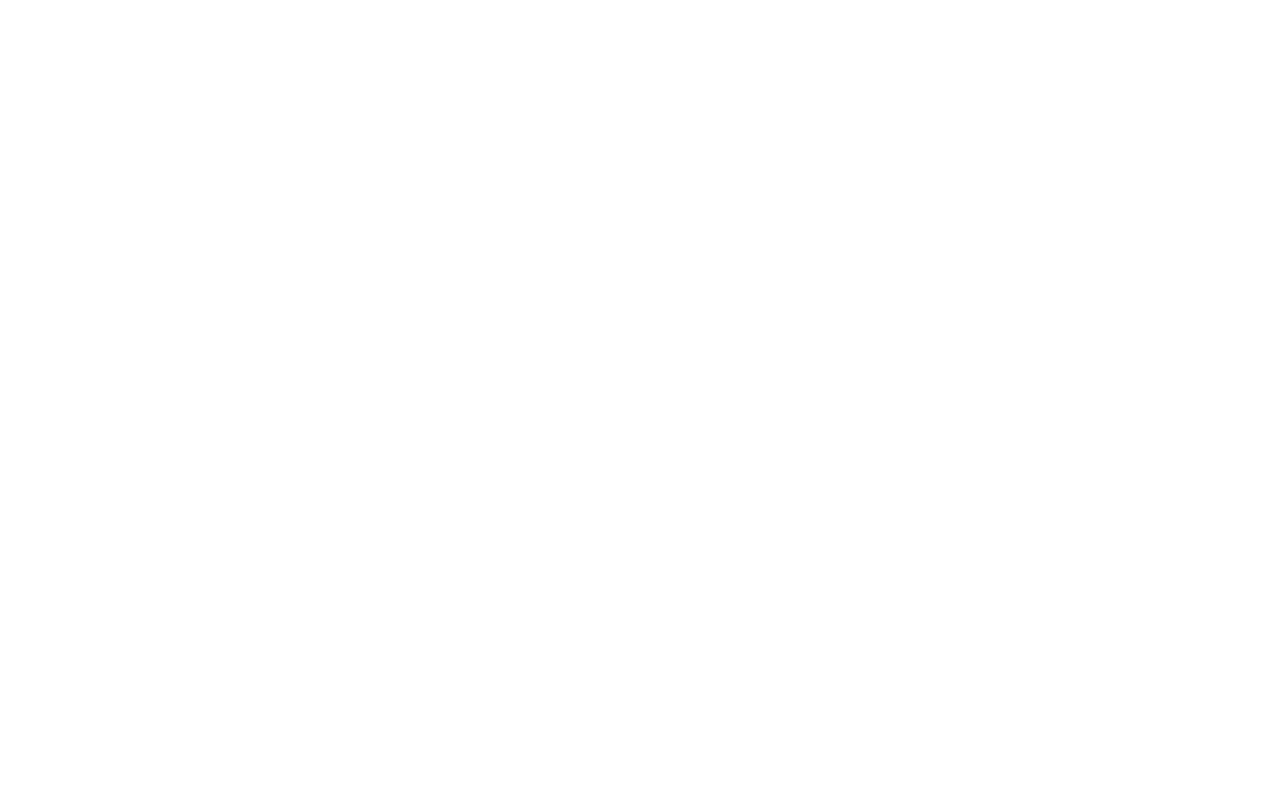
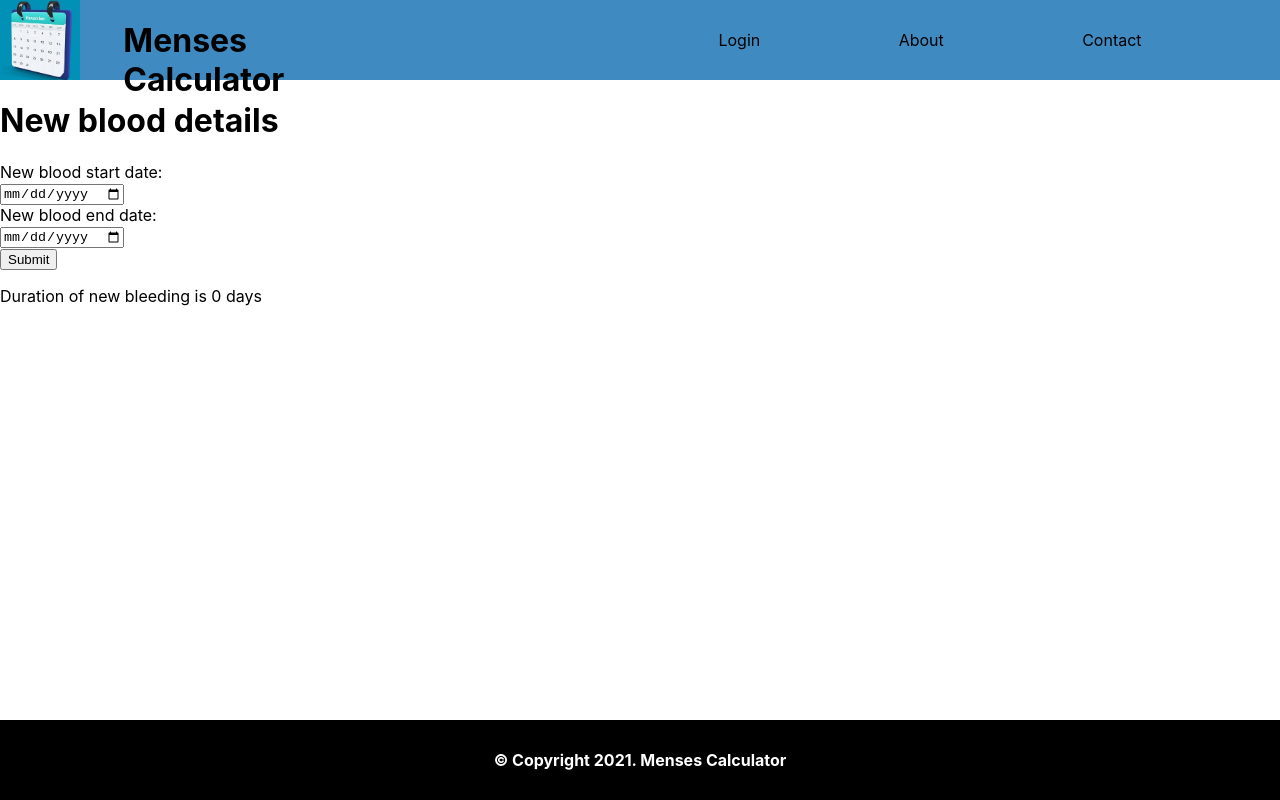
Before and after one commit to sadatakhtar/menses-cal, a React (Create React App) app: page /newbleed in a window 1280 px wide. Built offline with nearby package versions, Linux system fonts and the light colour scheme.

Commit message:
created newBleed page and added some user inputs

```diff
--- a/src/App.js
+++ b/src/App.js
@@ -4,6 +4,7 @@
 import Signup from './pages/signup/Signup';
 import FirstPage from './pages/firstPage/FirstPage';
 import UserInputPage from './pages/userInputPage/UserInputPage';
+import NewBleed from './pages/newBleedPage/NewBleed';
 
 
 function App() {
@@ -15,6 +16,7 @@
             <Route path="/login" component={LoginPage} />
             <Route path="/signup" component={Signup} />
             <Route path="/user_input" component={UserInputPage} />
+            <Route path="/newbleed" component={NewBleed} />
 
           </Switch>
         </div>
--- /dev/null
+++ b/src/pages/newBleedPage/NewBleed.css
@@ -0,0 +1,5 @@
+.newbleed_body {
+    height: 80vh;
+    display: flex;
+    flex-direction: column;
+}
--- /dev/null
+++ b/src/pages/newBleedPage/NewBleed.js
@@ -0,0 +1,72 @@
+import React, { useState } from 'react'
+import './NewBleed.css'
+import Footer from '../../components/footer/Footer'
+import Header from '../../components/header/Header'
+
+function NewBleed() {
+
+    const [newBleedStart, setNewBleedStart] = useState('');
+    const [newBleedEnd, setNewBleedEnd] = useState('');
+    const [newDurationBleed, setNewDurationBleed] = useState(0);
+
+    //Temporary states created here until DB is created
+    const [effectiveBleedStart, setEffectiveBleedStart] = useState('');
+    const [effectiveBleedEnd, setEffectiveBleedEnd] = useState('');
+    const [prevBleedLimit, setPrevBleedLimit] = useState(20);
+
+     //Get number of days between 2 dates
+     function getDiffInDays(date1, date2){
+        return Math.round((date2 - date1) / (1000*60*60*24));
+    }
+
+    const handleNewBloodStart = (e) => {
+        setNewBleedStart(e.target.value);
+    }
+
+    const handleSubmit = (e) => {
+        e.preventDefault();
+        let res = getDiffInDays(new Date(newBleedStart), new Date(newBleedEnd));
+        setNewDurationBleed(res);
+
+        //Clarify with rahiel here
+        if(newBleedStart < prevBleedLimit){
+
+
+        }
+
+
+    }
+
+
+    return (
+        <div className="newbleed_container">
+            <div className="newbleed_header">
+                <Header />
+            </div>
+            <div className="newbleed_body">
+                <h1>New blood details</h1>
+
+                <form onSubmit={handleSubmit}>
+                    <label>New blood start date: <br/>
+                    <input type="date" onChange={handleNewBloodStart}/>
+                    </label>
+                    <br/>
+                    <label>New blood end date: <br/>
+                    <input type="date" onChange={(e) => setNewBleedEnd(e.target.value)}/>
+                    </label>
+                    <br/>
+
+                    <button>Submit</button>
+                </form>
+
+                <p>{`Duration of new bleeding is ${newDurationBleed} days`}</p>
+
+
+            </div>
+            <Footer />
+
+        </div>
+    )
+}
+
+export default NewBleed
--- a/src/pages/userInputPage/UserInputPage.js
+++ b/src/pages/userInputPage/UserInputPage.js
@@ -1,7 +1,8 @@
-import React, {useState} from 'react'
+import React, { useState } from 'react'
 import './UserInputPage.css';
 import Footer from '../../components/footer/Footer';
 import Header from '../../components/header/Header';
+import { Link } from 'react-router-dom'
 
 function UserInputPage() {
 
@@ -24,44 +25,6 @@
         result.setTime(result.getTime() + days * 86400000);
         return result;
     }
-
-    // //Habit zone check function
-    // function habbitZoneCheck(startBleed, endBleed){
-    //     //need to pull the below states from DB - these are temp values for now
-    //     let mensesStartDateHZ;
-    //     let mensesEndDateHZ;
-    //     let habbitZoneBlood;
-    //     let mensesDurationHZ;
-    //     let mensesArray = [];
-
-    //     // > 3 days
-
-
-    //     //3-10 days
-
-
-    //     //over 10 days
-
-    //         //overlap at start
-    //         if(endBleed < nextExpectedMensesEndDate && startBleed < nextExpectedMensesStartDate){
-    //             //check how many days overlap exists
-    //             habbitZoneBlood = endBleed - nextExpectedMensesStartDate;
-    //             habbitZoneBlood >= 3 ? (mensesStartDateHZ = nextExpectedMensesStartDate , mensesEndDateHZ = endBleed) : (mensesStartDateHZ = startBleed, mensesEndDateHZ = endBleed);
-    //         }
-
-    //         //overlap at end
-    //         if(startBleed > nextExpectedMensesStartDate && endBleed > nextExpectedMensesEndDate){
-    //             habbitZoneBlood = nextExpectedMensesEndDate - startBleed;
-
-    //             habbitZoneBlood >= 3 ? (mensesStartDateHZ= startBleed, mensesEndDateHZ = nextExpectedMensesEndDate) : (mensesStartDateHZ = startBleed, mensesEndDateHZ = mensesStartDate + mensesDuration);
-
-    //         }
-
-
-
-
-
-    // }
 
     const handleStartDate = (e) => {
         setMensesStartDate(e.target.value);
@@ -94,10 +57,9 @@
        let nextExMensesEndDate = addDays(nextExpectedMensesStartDate, mensesDuration);
       setNextExpectedMensesEndDate(nextExMensesEndDate);
       console.log(nextExMensesEndDate);
+    }
 
 
-
-    }
 
     //Reset selected dates and figures
     const handleClear = () => {
@@ -151,7 +113,14 @@
                         <p id="mensesNESD">{`${nextExpectedMensesStartDate}`}</p>
                         <p>{`Next expected menses end date is... `}</p>
                         <p id="mensesNEED">{`${nextExpectedMensesEndDate}`}</p>
+
+                        <div>
+                            <h3>Click button below if new bleeding occurs</h3>
+                           <Link to="/newbleed"> <button>New Blood</button></Link>
+                        </div>
                     </div>
+
+
                 </div>
 
             </div>
```
